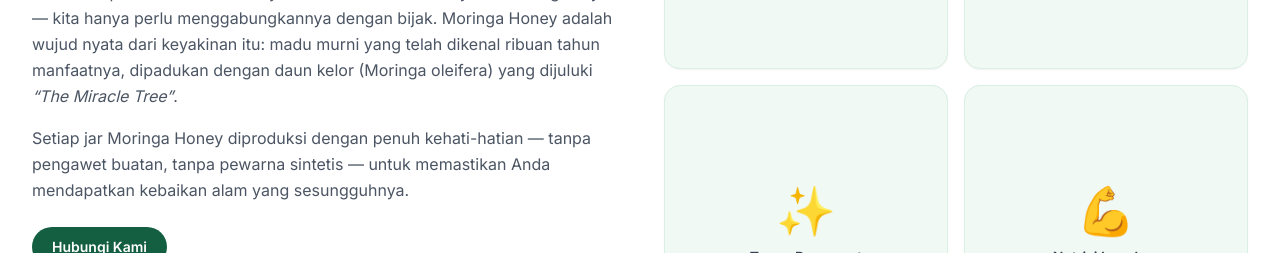
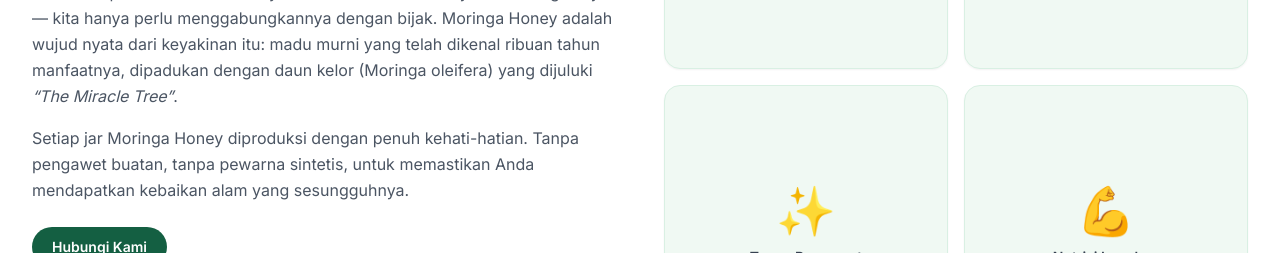
Before and after one commit to tamiraminh/berkah-super-food, a Next.js app: page / in a window 1280 px wide. Shown: the part 3480-3733 px from the top of the page. Built offline with nearby package versions, Linux system fonts and the light colour scheme.

Commit message:
remove unnecessary dash

```diff
--- a/src/app/page.tsx
+++ b/src/app/page.tsx
@@ -382,8 +382,8 @@
               <em>&ldquo;The Miracle Tree&rdquo;</em>.
             </p>
             <p className="text-gray-600 leading-relaxed">
-              Setiap jar Moringa Honey diproduksi dengan penuh kehati-hatian —
-              tanpa pengawet buatan, tanpa pewarna sintetis — untuk memastikan
+              Setiap jar Moringa Honey diproduksi dengan penuh kehati-hatian.
+              Tanpa pengawet buatan, tanpa pewarna sintetis, untuk memastikan
               Anda mendapatkan kebaikan alam yang sesungguhnya.
             </p>
             <div className="flex gap-4 pt-2">
```
